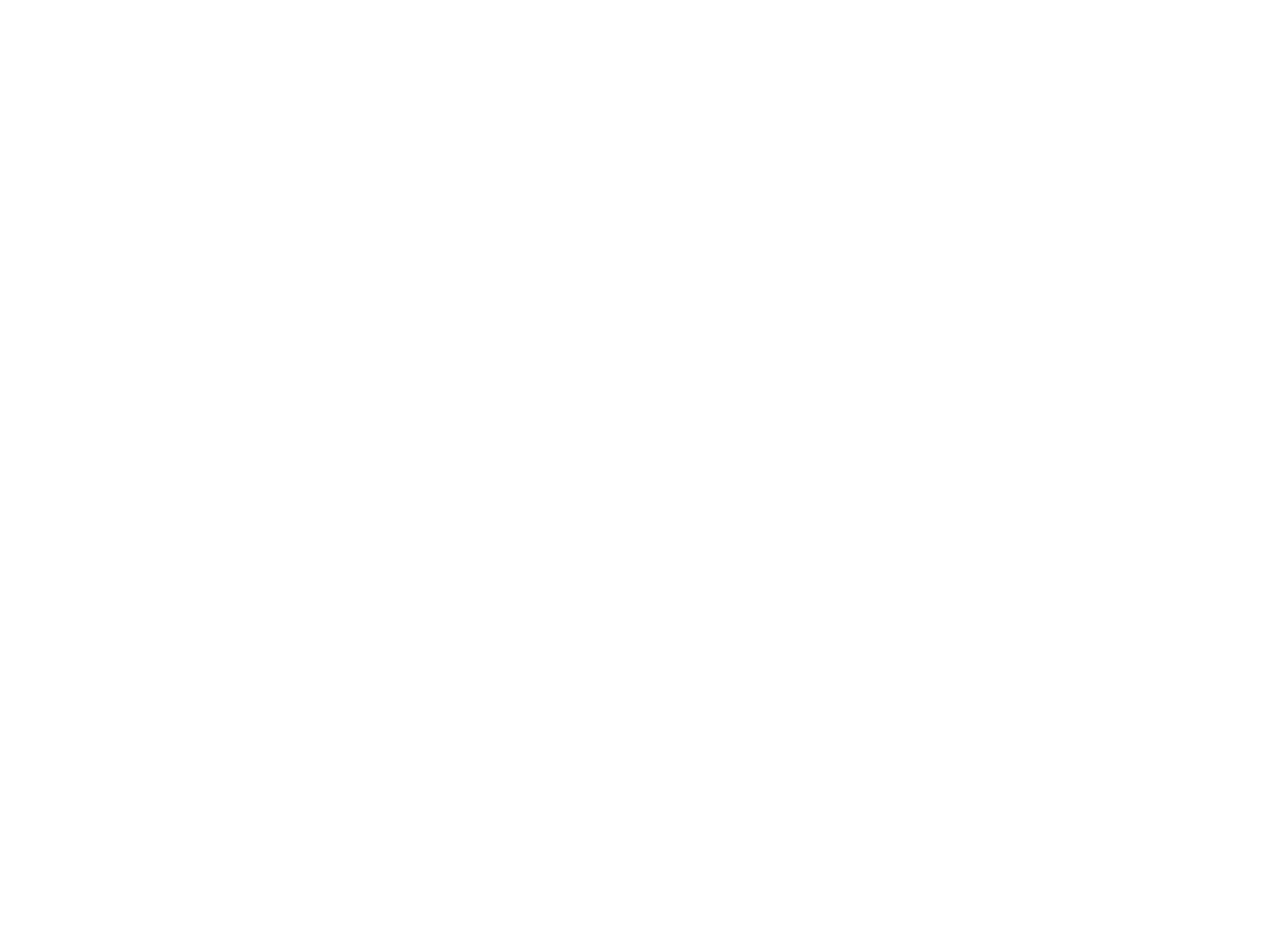
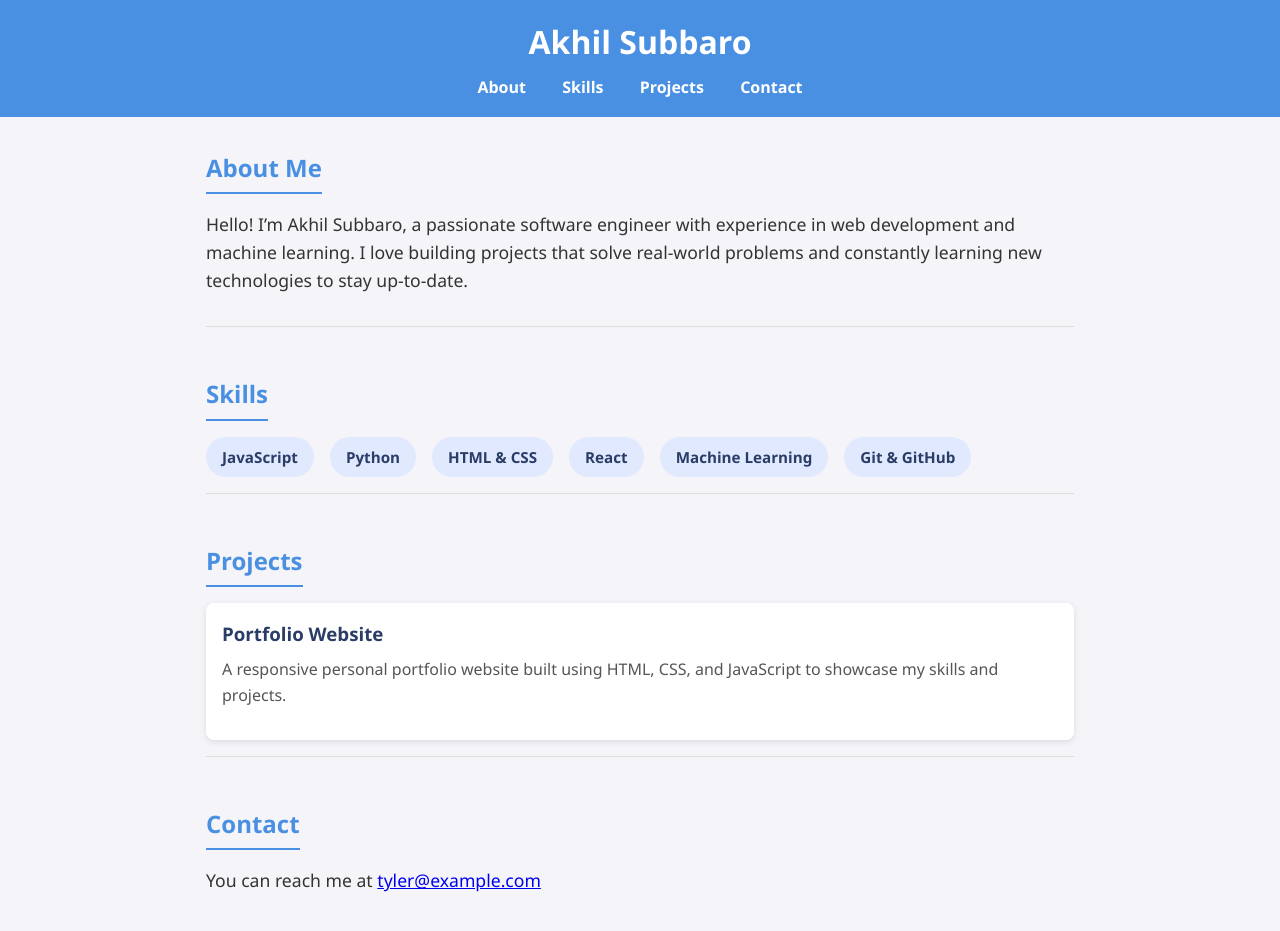
Before and after one commit to tylercooksrice/cse135, a plain HTML site: page akhil.html in a window 1280 px wide. Before the commit the page ends 800 px from the top, so only its background shows below. Drawn offline with Linux system fonts and the light colour scheme.

Commit message:
Added Akhil's page

```diff
--- a/akhil.html
+++ b/akhil.html
@@ -0,0 +1,55 @@
+<!DOCTYPE html>
+<html lang="en">
+<head>
+  <meta charset="UTF-8" />
+  <meta name="viewport" content="width=device-width, initial-scale=1" />
+  <title>Akhil Subbaro - Portfolio</title>
+  <link rel="stylesheet" href="tyler.css">
+  <link rel="icon" type="image/x-icon" href="github-mark.png">
+</head>
+<body>
+  <header>
+    <h1>Akhil Subbaro</h1>
+    <nav>
+      <a href="#about">About</a>
+      <a href="#skills">Skills</a>
+      <a href="#projects">Projects</a>
+      <a href="#contact">Contact</a>
+    </nav>
+  </header>
+
+  <main>
+    <section id="about">
+      <h2>About Me</h2>
+      <p>Hello! I’m Akhil Subbaro, a passionate software engineer with experience in web development and machine learning. I love building projects that solve real-world problems and constantly learning new technologies to stay up-to-date.</p>
+    </section>
+
+    <section id="skills">
+      <h2>Skills</h2>
+      <ul class="skills-list">
+        <li>JavaScript</li>
+        <li>Python</li>
+        <li>HTML &amp; CSS</li>
+        <li>React</li>
+        <li>Machine Learning</li>
+        <li>Git &amp; GitHub</li>
+      </ul>
+    </section>
+
+    <section id="projects">
+      <h2>Projects</h2>
+      <div class="projects">
+        <div class="project">
+          <h3>Portfolio Website</h3>
+          <p>A responsive personal portfolio website built using HTML, CSS, and JavaScript to showcase my skills and projects.</p>
+        </div>
+      </div>
+    </section>
+
+    <section id="contact">
+      <h2>Contact</h2>
+      <p>You can reach me at <a href="mailto:tyler@example.com">tyler@example.com</a></p>
+    </section>
+  </main>
+</body>
+</html>
```
Also changed, not shown: index.html (+5 -4 lines), tyler.html (+1 -0 lines).
